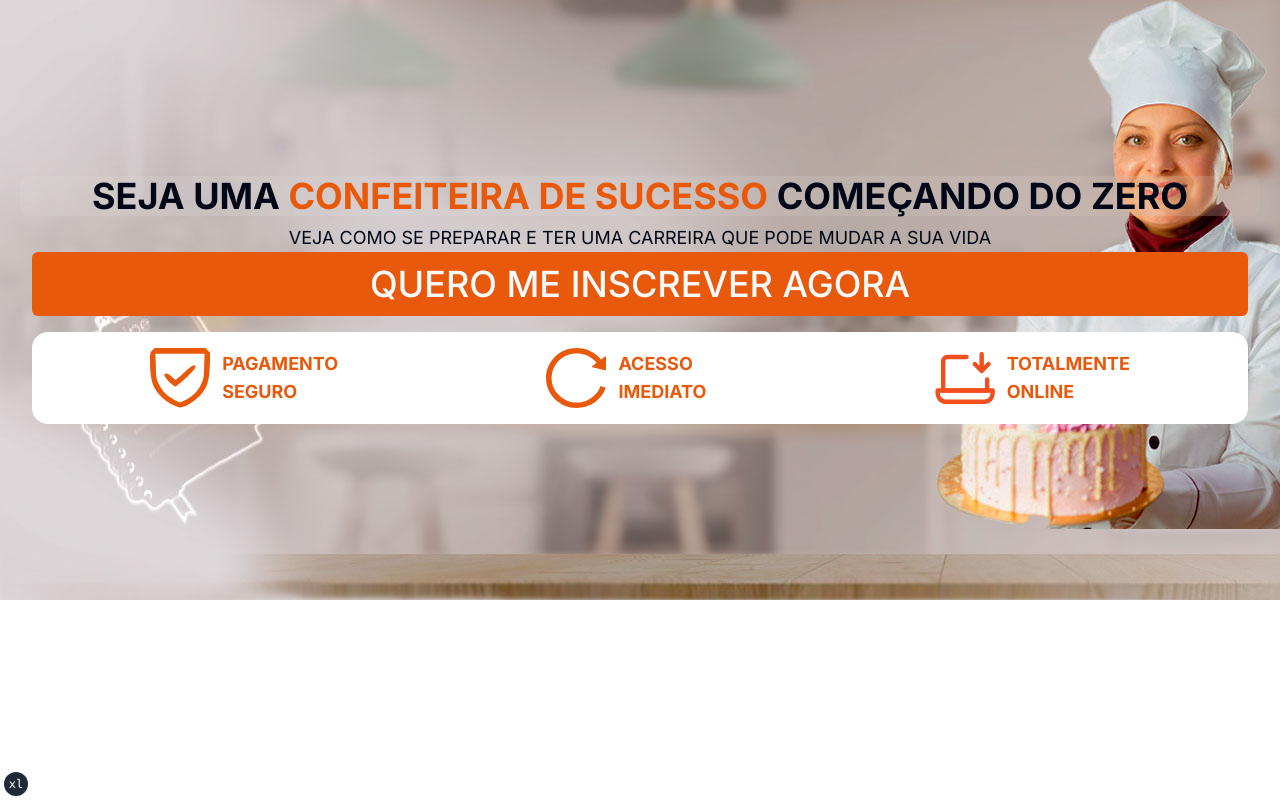
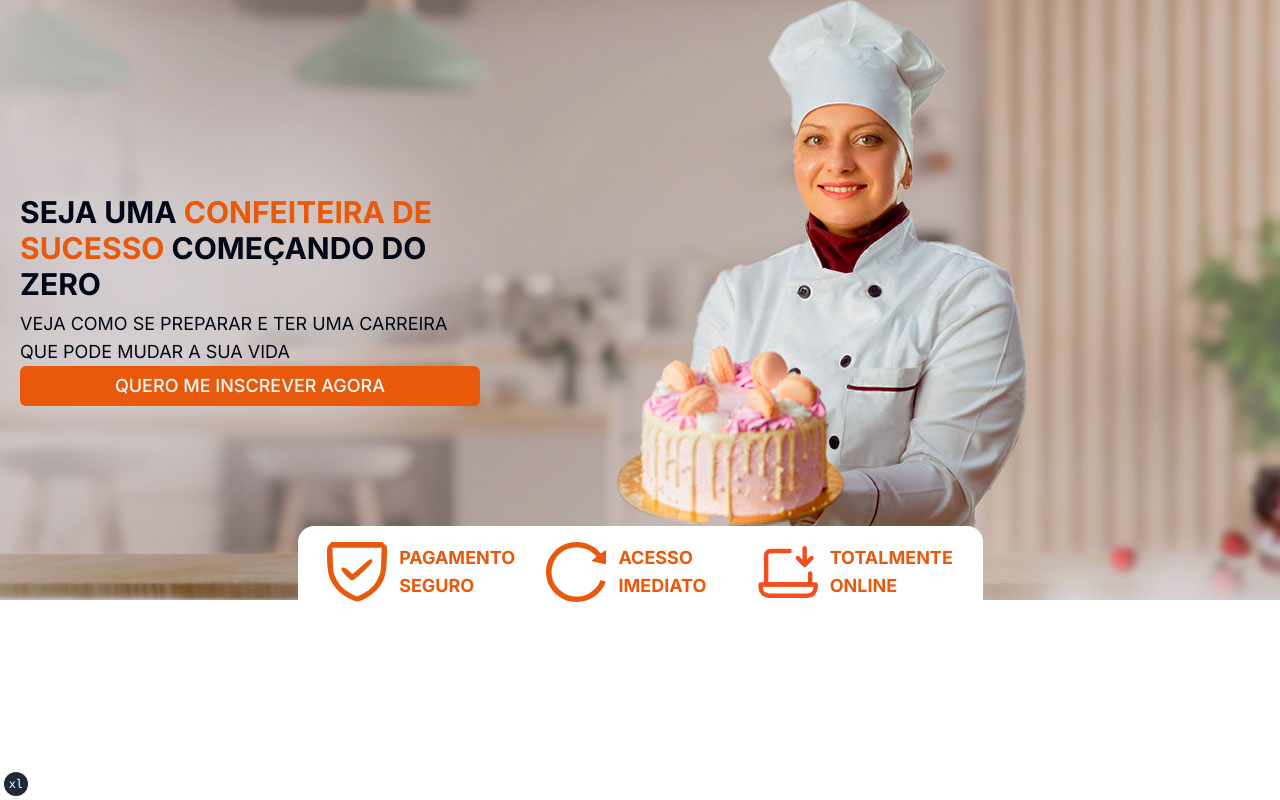
Before and after one commit to LordGhapa/pl-confeiteira, a Next.js app: page / in a window 1280 px wide. Built offline with nearby package versions, Linux system fonts and the light colour scheme.

Commit message:
✨ Feat: initial desktop component

```diff
--- a/src/app/globals.css
+++ b/src/app/globals.css
@@ -84,7 +84,27 @@
     background-position-y: 0px;
     background-position-x: 0px;
   }
-  .hero-mobile{
-    width: 450px !important;
+}
+
+
+@media (min-height: 640px) {
+  .hero-mobile {
+    min-height: 400px;
   }
 }
+@media (min-height: 1031px) {
+  .hero-mobile {
+    min-height: 600px;
+    min-width: 600px;
+  }
+}
+
+@media (min-height: 800px) {
+  .hero-mobile {
+    /* min-height:600px; */
+    max-width: 350px;
+  }
+}
+body,html {
+  overflow-x: hidden;
+}
--- a/src/components/card-header.tsx
+++ b/src/components/card-header.tsx
@@ -33,7 +33,7 @@ export default function CardHeader() {
           height={size + 20}
           className="hidden md:block"
         />
-        <p className="display flex flex-col text-xs font-bold uppercase text-primary md:text-lg ">
+        <p className="display flex flex-col text-xs  font-bold uppercase text-primary md:text-lg ">
           {nome1} <span>{nome2}</span>
         </p>
       </div>
--- a/src/components/header.tsx
+++ b/src/components/header.tsx
@@ -4,17 +4,22 @@ import CardHeader from "./card-header";
 
 export default function Header() {
   return (
-    <header className="ajuste lg:bg-herolg flex h-screen flex-col justify-center bg-hero bg-cover py-6 md:py-8 lg:h-[600px]">
-      <div className="container px-5 text-center">
-        <h1 className=" mb-2 rounded-lg  bg-white/10  text-base font-bold backdrop-blur-3xl md:text-4xl">
-          SEJA UMA <span className="text-primary"> CONFEITEIRA DE SUCESSO</span>{" "}
+    <header className="ajuste  lg:bg-herolg flex max-h-fit min-h-screen flex-col  justify-center bg-hero bg-cover py-6 md:bg-transparent md:py-8 lg:m-0 lg:max-h-fit  lg:min-h-[600px] lg:bg-top lg:p-0 2xl:min-h-[600px]  ">
+      <div className="self-center lg:w-full lg:max-w-7xl">
+        <div className="container relative px-0 lg:m-0  lg:max-w-[500px]">
+          <div className="px-5  text-center lg:text-left">
+            <h1 className=" mb-2 rounded-lg  bg-white/10 text-base font-bold backdrop-blur-3xl md:bg-transparent md:text-3xl md:backdrop-blur-none">
+              SEJA UMA{" "}
+              <span className="text-primary"> CONFEITEIRA DE SUCESSO</span>{" "}
               COMEÇANDO DO ZERO
             </h1>
             <p className="text-xs md:text-lg">
               VEJA COMO SE PREPARAR E TER UMA CARREIRA QUE PODE MUDAR A SUA VIDA
             </p>
           </div>
-      <div className="hero-mobile relative mx-auto -mb-4 h-[310px] w-[768px] max-w-full flex-1 px-4 md:w-[450px] lg:hidden">
+
+          {/*  */}
+          <div className="hero-mobile  relative mx-auto -mb-4 h-[310px]   max-w-full flex-1 px-4 md:w-[450px] lg:hidden ">
             <Image
               src={"/mulher.png"}
               alt="mulher segurando um bolo"
@@ -23,13 +28,16 @@ export default function Header() {
               priority
             />
           </div>
-      <div className=" container">
-        <Button className="relative z-10 w-full md:p-8 md:text-4xl">
+          {/*  */}
+          <div className="px-5">
+            <Button className=" relative z-10 w-full transition-all ease-in-out hover:scale-105 md:p-8 md:text-3xl lg:p-4 lg:text-lg">
               QUERO ME INSCREVER AGORA
             </Button>
           </div>
-
-      <div className="container">
+        </div>
+      </div>
+      {/*  */}
+      <div className="container px-5 lg:absolute lg:top-[510px] lg:mx-auto lg:w-[725px] lg:self-center">
         <CardHeader />
       </div>
     </header>
```
Lines whose indentation alone changed are shown as unchanged.
